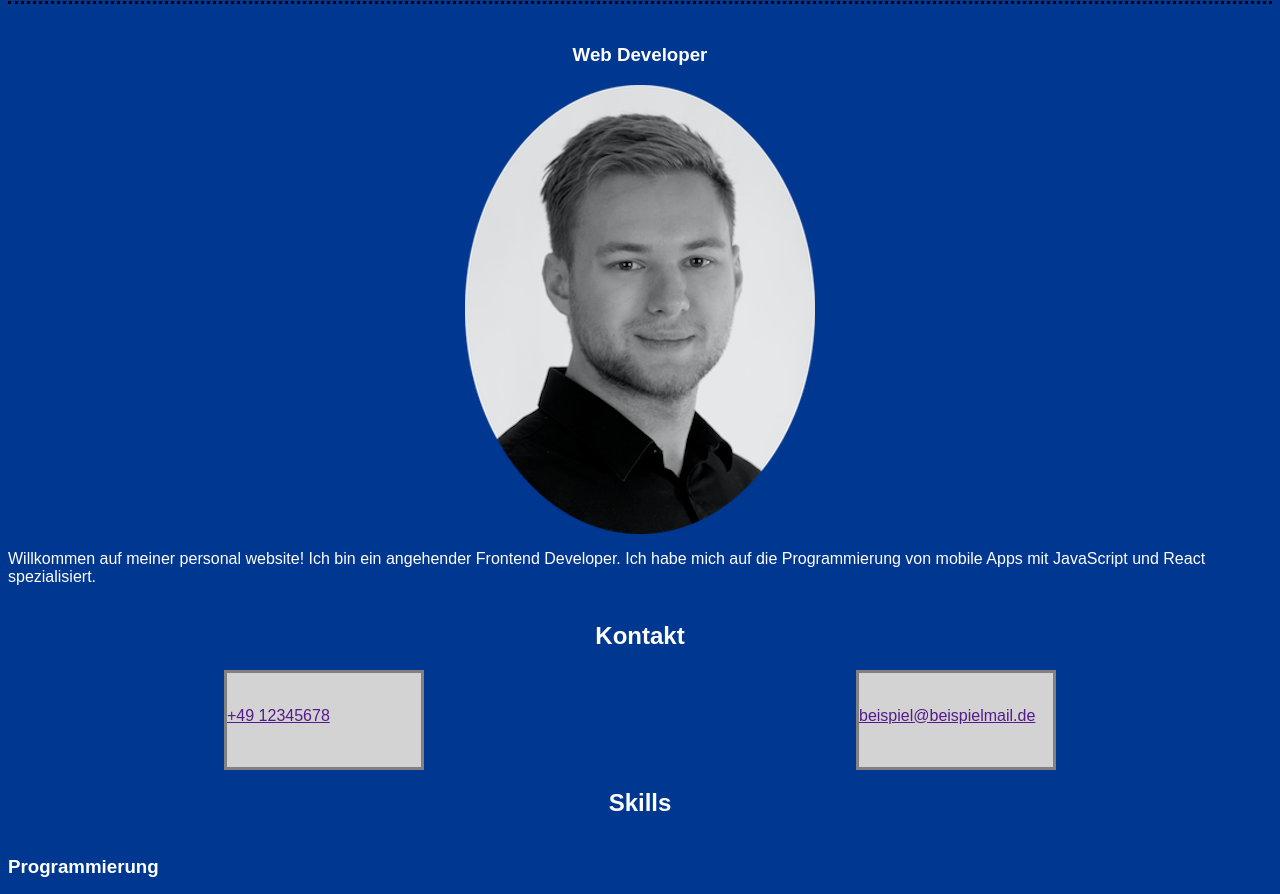
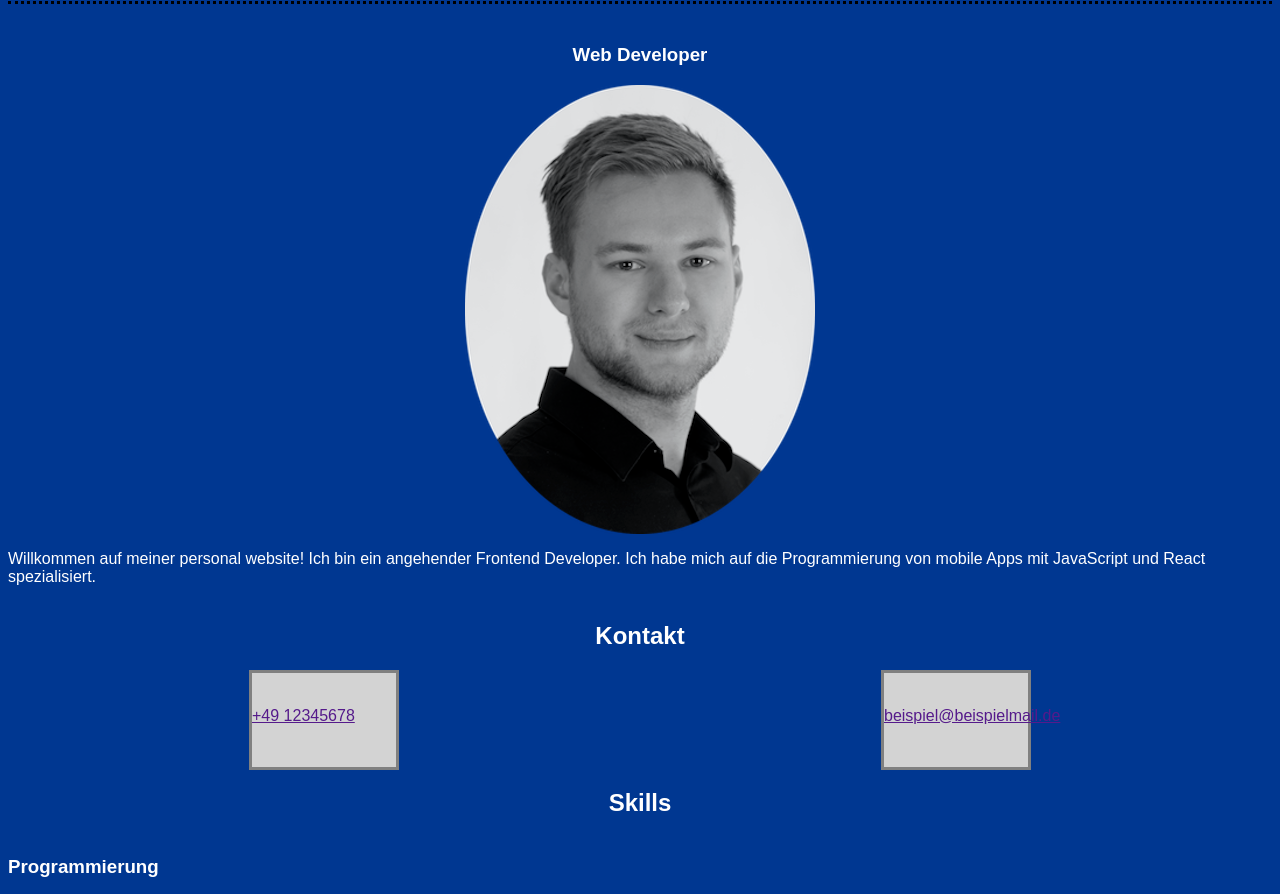
Before and after one commit to yannikmaassen/personal-website, a website: page docs/index.html in a window 1280 px wide. Shown: the part 52-946 px from the top of the page. Drawn offline with Linux system fonts and the light colour scheme.

Commit message:
Add small changes to styles

```diff
--- a/scss/components/_contact.scss
+++ b/scss/components/_contact.scss
@@ -8,7 +8,7 @@
     border-style: solid;
     border-color: grey;
     height: 100px;
-    width: 200px;
+    width: 150px;
     background-color: lightgrey;
 }
 
--- a/scss/components/_skills.scss
+++ b/scss/components/_skills.scss
@@ -5,7 +5,3 @@
 .skills__heading1 {
     text-align: center;
 }
-
-.skills__tag {
-
-}
```
Also changed, not shown: docs/styles.css.
